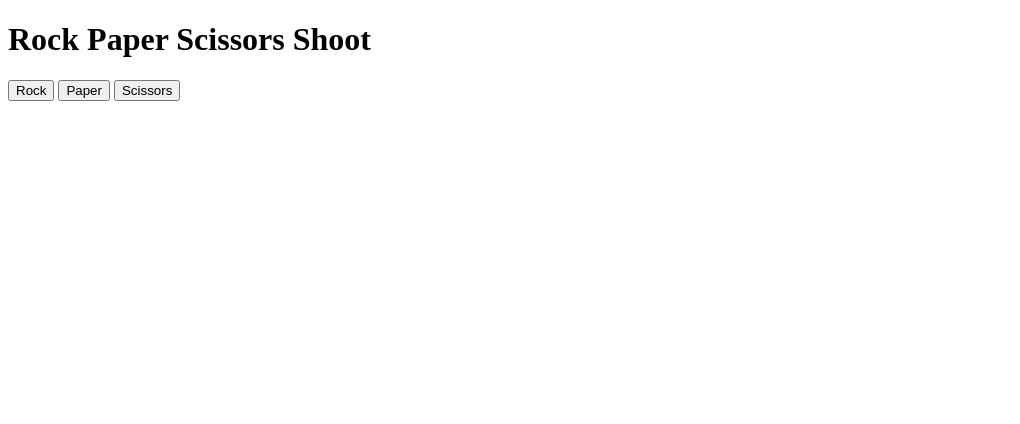
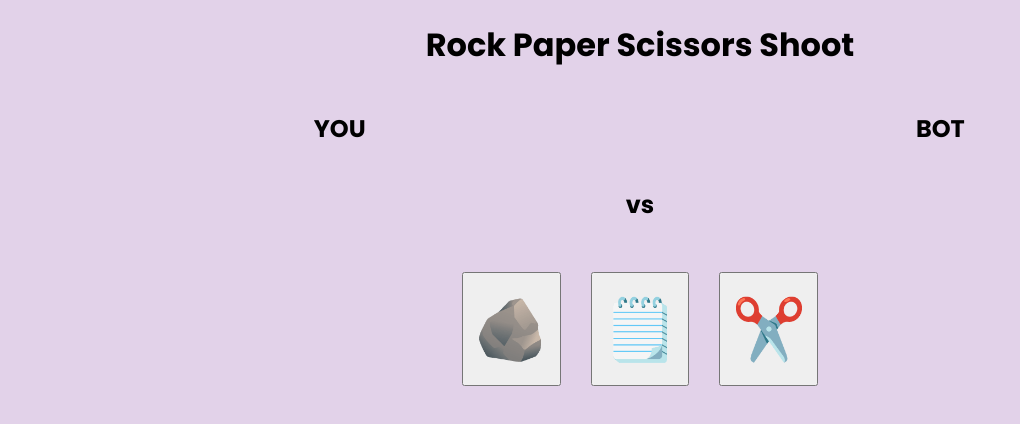
Before and after one commit to celiadomine/rock-paper-scissor, a plain HTML site: page index.html in a window 1280 px wide. Shown: the whole page, without its empty margins (0-1020 px from the left). Drawn offline with Linux system fonts and the light colour scheme.

Commit message:
biutifullll styling

```diff
--- a/index.html
+++ b/index.html
@@ -4,15 +4,24 @@
   <meta charset="UTF-8">
   <meta name="viewport" content="width=device-width, initial-scale=1.0">
   <title>Rock Paper Scissors</title>
+  <link rel="stylesheet" href="styles.css">
+  <link href="https://fonts.googleapis.com/css2?family=Poppins:wght@400;700&display=swap" rel="stylesheet">
 </head>
 <body>
     <h1>Rock Paper Scissors Shoot</h1>
-    <button id="rockButton">Rock</button>
-    <button id="paperButton">Paper</button>
-    <button id="scissorsButton">Scissors</button>
-    <p id="player"></p>
-    <p id="computer"></p>
-    <p id="winner"></p>
+    <div class="container">
+      <h2>YOU</h2>
+      <p class="winner" id="winner"></p>
+      <h2>BOT</h2>
+      <div class="player" id="player"></div>
+      <h2>vs</h2>
+      <div class="computer" id="computer"></div>
+    </div>
+    <div class="buttons">
+      <button id="rockButton">🪨</button>
+      <button id="paperButton">🗒️</button>
+      <button id="scissorsButton">✂️</button>
+    </div>
   <script src="script.js"></script>
 </body>
 </html>
--- a/script.js
+++ b/script.js
@@ -2,21 +2,21 @@ let playerMove;
 
 document.getElementById('rockButton').addEventListener('click', function() {
     playerMove = 'rock';
-    document.getElementById('player').innerText = 'You played rock';
+    document.getElementById('player').innerText = '🪨';
     selectMove();
     calculateWinner();
 });
 
 document.getElementById('paperButton').addEventListener('click', function() {
     playerMove = 'paper';
-    document.getElementById('player').innerText = 'You played paper';
+    document.getElementById('player').innerText = '🗒️';
     selectMove();
     calculateWinner();
 });
 
 document.getElementById('scissorsButton').addEventListener('click', function() {
     playerMove = 'scissors';
-    document.getElementById('player').innerText = 'You played scissors';
+    document.getElementById('player').innerText = '✂️';
     selectMove();
     calculateWinner();
 });
@@ -24,13 +24,13 @@ document.getElementById('scissorsButton').addEventListener('click', function() {
 function selectMove(){
     const randomNumber = Math.floor(Math.random() * 3); // random 0, 1 or 2
     if (randomNumber === 0) {
-        document.getElementById('computer').innerText = 'Computer played rock';
+        document.getElementById('computer').innerText = '🪨';
         computerMove = 'rock';
     } else if (randomNumber === 1){
-        document.getElementById('computer').innerText = 'Computer played paper';
+        document.getElementById('computer').innerText = '🗒️';
         computerMove = 'paper';
     } else {
-        document.getElementById('computer').innerText = 'Computer played scissors';
+        document.getElementById('computer').innerText = '✂️';
         computerMove = 'scissors';
     }
 }
--- /dev/null
+++ b/styles.css
@@ -0,0 +1,35 @@
+* {
+    font-family: "Poppins", sans-serif;
+}
+
+body {
+    max-width: 900px;
+    margin: auto;
+    text-align: center;
+    background-color: #bb95cb6b;
+}
+
+button {
+    font-size: 60px;
+    padding: 10px;
+}
+
+.buttons {
+    display: flex;
+    margin: 30px 0;
+    gap: 30px;
+    align-items: center;
+    justify-content: center;
+}
+
+.player, .computer {
+    font-size: 50px;
+}
+
+.container {
+    display: grid;
+    gap: 1px;
+    grid-template-columns: repeat(3, 1fr);
+    align-items: center;
+    justify-content: center;
+}
```
